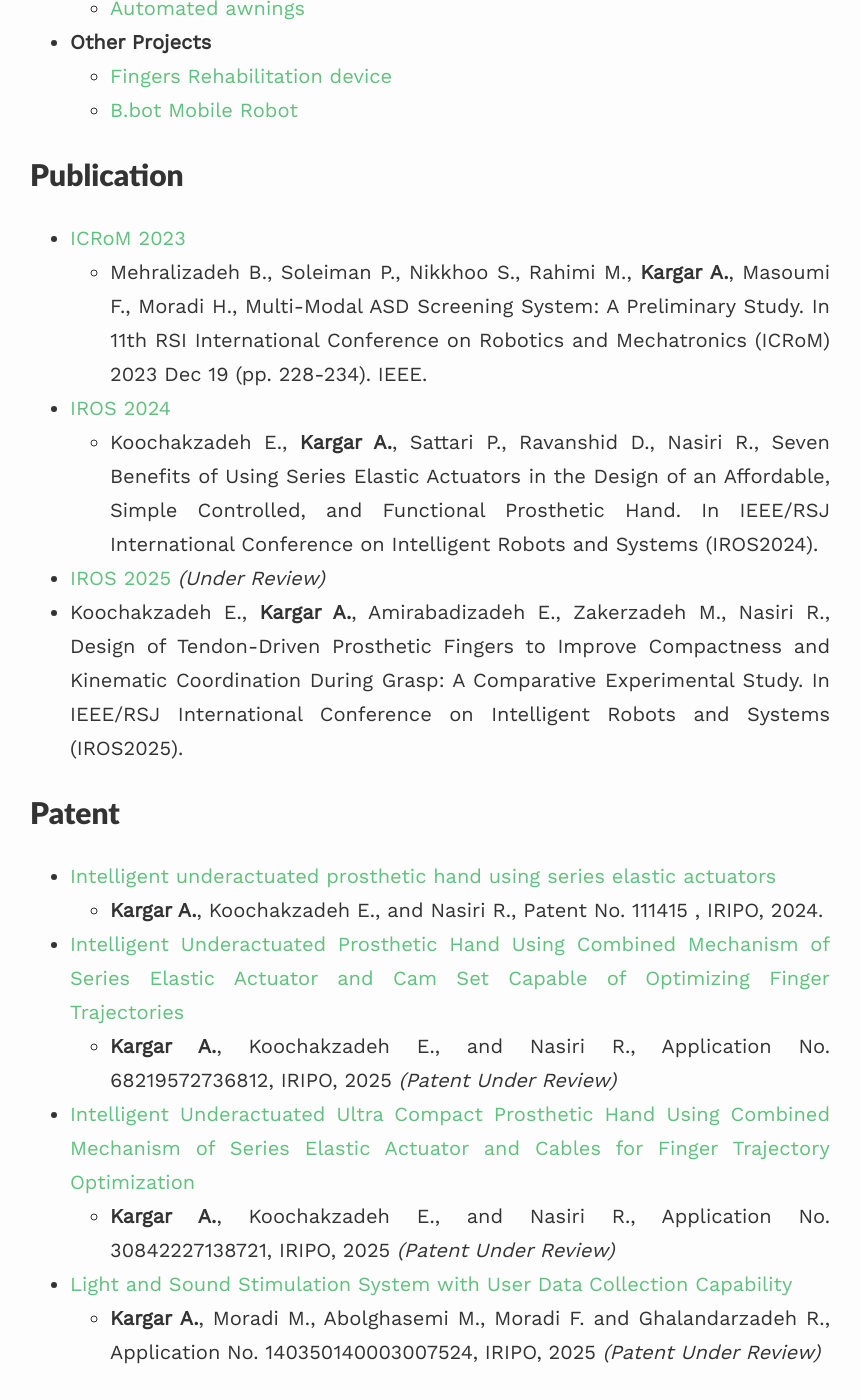
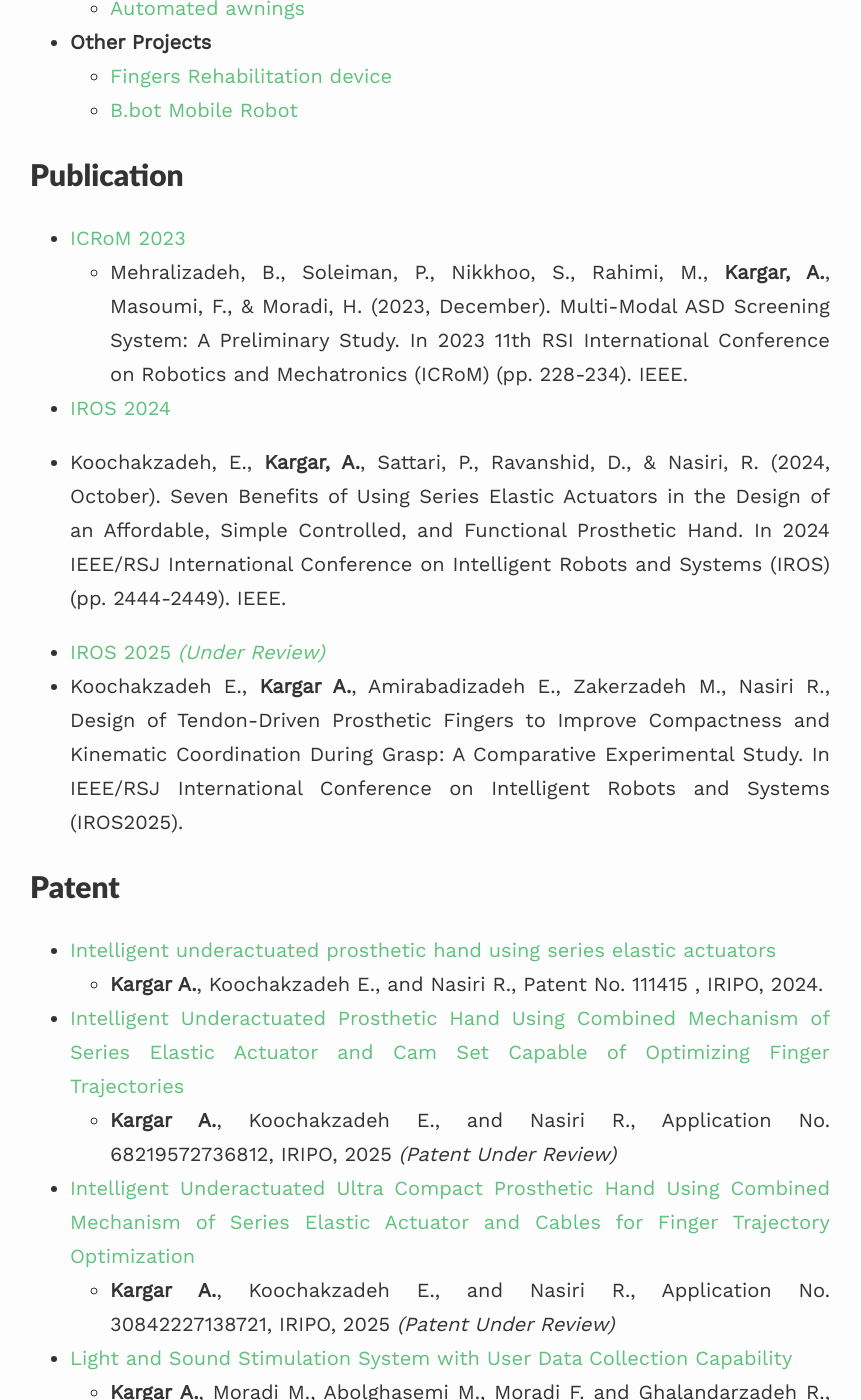
Before and after one commit to alireza-kargar/alireza-kargar.github.io, a Jekyll site: the page built from index.md, in a window 1280 px wide and 1400 px high, scrolled down 1577 px. Shown: the whole window, without its empty margins (210-1071 px from the left). Built offline with Jekyll 4.4.1, drawn with Linux system fonts in a browser that asks for light colours; nearby versions of some CDN libraries; some of the changed text lies outside the part shown.

Commit message:
main page update

```diff
--- a/index.md
+++ b/index.md
@@ -45,13 +45,14 @@
 ## Publication
 
 - [ICRoM 2023](https://doi.org/10.1109/ICRoM60803.2023.10412541)
-  - Mehralizadeh B., Soleiman P., Nikkhoo S., Rahimi M., **Kargar A.**, Masoumi F., Moradi H., Multi-Modal ASD Screening System: A Preliminary Study. In 11th RSI International Conference on Robotics and Mechatronics (ICRoM) 2023 Dec 19 (pp. 228-234). IEEE.
+  - Mehralizadeh, B., Soleiman, P., Nikkhoo, S., Rahimi, M., **Kargar, A.**, Masoumi, F., & Moradi, H. (2023, December). Multi-Modal ASD Screening System: A Preliminary Study. In 2023 11th RSI International Conference on Robotics and Mechatronics (ICRoM) (pp. 228-234). IEEE.
 
 - [IROS 2024](https://doi.org/10.1109/IROS58592.2024.10803048)
-  - Koochakzadeh E., **Kargar A.**, Sattari P., Ravanshid D., Nasiri R., Seven Benefits of Using Series Elastic Actuators in the Design of an Affordable, Simple Controlled, and Functional Prosthetic Hand. In IEEE/RSJ International Conference on Intelligent Robots and Systems (IROS2024).
+ - Koochakzadeh, E., **Kargar, A.**, Sattari, P., Ravanshid, D., & Nasiri, R. (2024, October). Seven Benefits of Using Series Elastic Actuators in the Design of an Affordable, Simple Controlled, and Functional Prosthetic Hand. In 2024 IEEE/RSJ International Conference on Intelligent Robots and Systems (IROS) (pp. 2444-2449). IEEE.
 
-- [IROS 2025](https://www.iros25.org/) *(Under Review)*
+- [IROS 2025 *(Under Review)*](https://www.iros25.org/)
  - Koochakzadeh E., **Kargar A.**, Amirabadizadeh E., Zakerzadeh M., Nasiri R., Design of Tendon-Driven Prosthetic Fingers to Improve Compactness and Kinematic Coordination During Grasp: A Comparative Experimental Study. In IEEE/RSJ International Conference on Intelligent Robots and Systems (IROS2025).
+
 
 
 ## Patent
@@ -71,11 +72,11 @@
 
 ## Skills
 
-- **Programming**: Python, MATLAB, C/ C++ (Arduino), Ladder (PLC), ROS, Git
-- **CAD/CAM/CAE**: SOLIDWORKS, CATIA, MSC Adams, ABAQUS, 3D Print Softwares
-- **Professional skills**: Pneumatic & Hydraulic Systems
-- **Soft Skills**: Critical thinking, R&D team leadership, Systematic thinking
-- **Language**: English (Proficient), Farsi (Native)
+- **Programming**: *Python, MATLAB, C/ C++ (Arduino), Ladder (PLC), ROS, Git*
+- **CAD/CAM/CAE**: *SOLIDWORKS, CATIA, MSC Adams, ABAQUS, 3D Print Softwares*
+- **Professional skills**: *Pneumatic & Hydraulic Systems*
+- **Soft Skills**: *Critical thinking, R&D team leadership, Systematic thinking*
+- **Language**: *English (Proficient), Farsi (Native)*
 
 <!--
 
```
